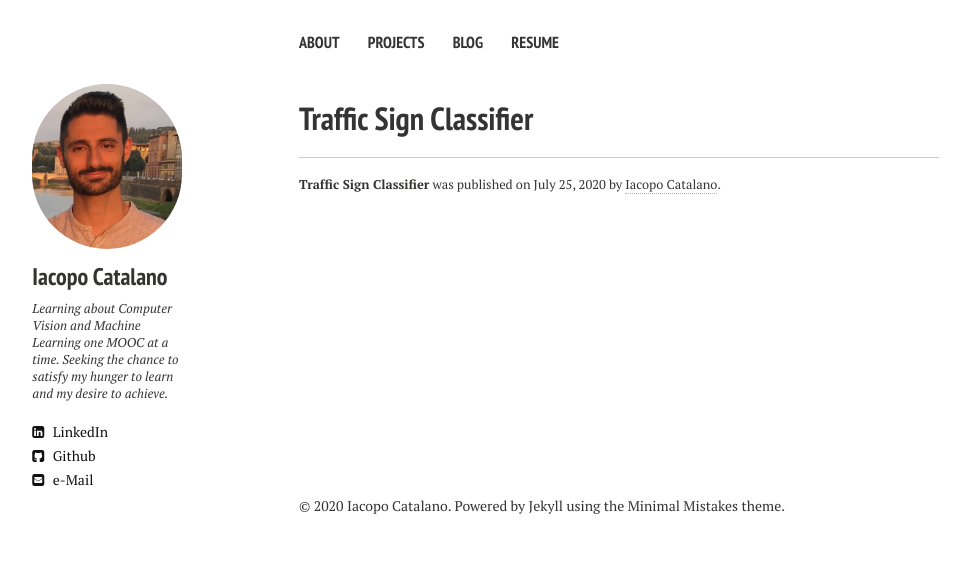
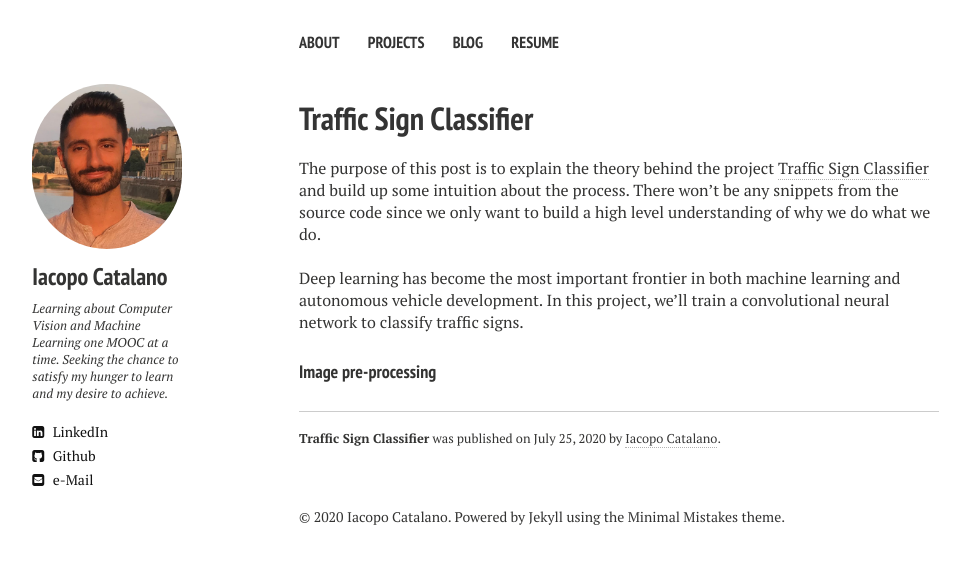
Before and after one commit to IacopomC/iacopomc.github.io, a Jekyll site: the page built from _posts/2020-07-25-traffic-sign-classifier.md, in a window 1280 px wide. Shown: the top 564 px of the page, without its empty margins (21-991 px from the left). Built offline with Jekyll 4.4.1, drawn with Linux system fonts in a browser that asks for light colours; nearby versions of some CDN libraries; our own code applies the rules of GitHub Pages for plain Markdown files.

Commit message:
Write intro

```diff
--- a/_posts/2020-07-25-traffic-sign-classifier.md
+++ b/_posts/2020-07-25-traffic-sign-classifier.md
@@ -5,3 +5,11 @@ categories:
 tags:
   - Post
 ---
+
+The purpose of this post is to explain the theory behind the project [Traffic Sign Classifier](https://iacopomc.github.io/projects/2020-07-25-traffic-sign-classifier-project/) and build up some intuition about the process. There won't be any snippets from the source code since we only want to build a high level understanding of why we do what we do.
+
+<br/>
+
+Deep learning has become the most important frontier in both machine learning and autonomous vehicle development. In this project, we'll train a convolutional neural network to classify traffic signs.
+
+#### Image pre-processing
```
